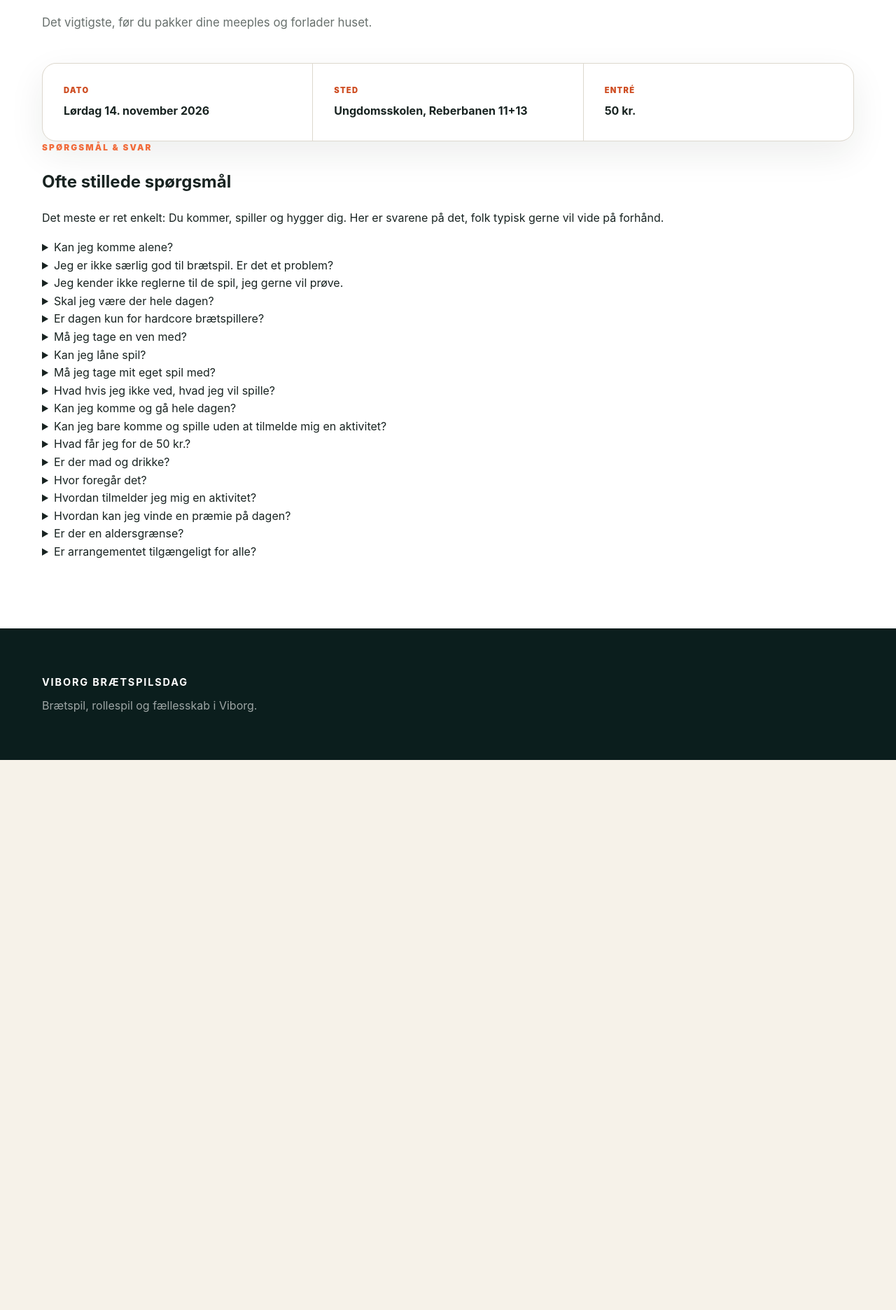
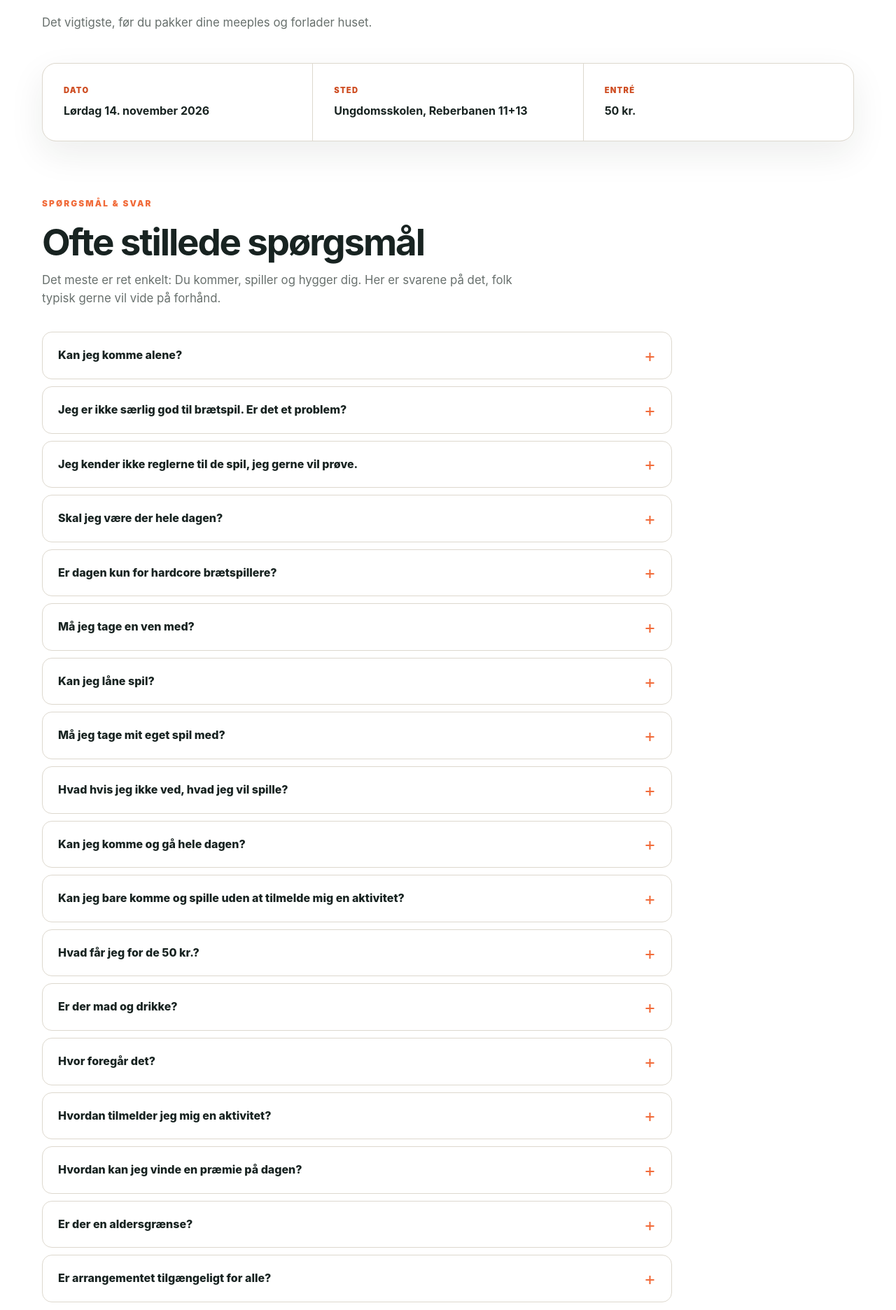
Before and after one commit to Andrejao/spilex, a Jekyll site: the page built from index.html, in a window 1280 px wide. Shown: the part 1466-3338 px from the top of the page at 70% size. Built offline with Jekyll 4.4.1, drawn with Linux system fonts in a browser that asks for light colours; before the commit the page ends 2552 px from its top, so only the background shows below that.

Commit message:
Update style.css

```diff
--- a/assets/css/style.css
+++ b/assets/css/style.css
@@ -859,7 +859,130 @@ a {
   color: rgba(255,255,255,0.7);
 }
 
+/* =========================================================
+   FAQ
+   ========================================================= */
 
+.faq {
+  margin-top: 80px;
+}
+
+.faq-heading {
+  max-width: 720px;
+
+  margin-bottom: 34px;
+}
+
+.faq-heading h2 {
+  margin: 0 0 12px;
+
+  font-size: clamp(2rem, 5vw, 3.3rem);
+
+  line-height: 1.05;
+
+  letter-spacing: -0.04em;
+}
+
+.faq-heading p:not(.eyebrow) {
+  margin: 0;
+
+  color: var(--muted);
+
+  font-size: 1.05rem;
+}
+
+.faq-list {
+  display: grid;
+
+  gap: 10px;
+
+  max-width: 900px;
+}
+
+.faq-item {
+  overflow: hidden;
+
+  background: var(--surface);
+
+  border: 1px solid var(--line);
+  border-radius: 14px;
+
+  transition:
+    border-color 0.2s ease,
+    box-shadow 0.2s ease;
+}
+
+.faq-item:hover {
+  border-color: #c8c1b5;
+}
+
+.faq-item[open] {
+  border-color: rgba(241, 107, 58, 0.45);
+
+  box-shadow:
+    0 12px 35px rgba(22, 35, 31, 0.06);
+}
+
+.faq-item summary {
+  position: relative;
+
+  padding: 20px 56px 20px 22px;
+
+  cursor: pointer;
+
+  list-style: none;
+
+  color: var(--text);
+
+  font-size: 1rem;
+  font-weight: 800;
+
+  user-select: none;
+}
+
+.faq-item summary::-webkit-details-marker {
+  display: none;
+}
+
+.faq-item summary::after {
+  content: "+";
+
+  position: absolute;
+
+  right: 22px;
+  top: 50%;
+
+  transform: translateY(-50%);
+
+  color: var(--accent);
+
+  font-size: 1.6rem;
+  font-weight: 400;
+
+  line-height: 1;
+}
+
+.faq-item[open] summary::after {
+  content: "−";
+}
+
+.faq-item > p {
+  max-width: 760px;
+
+  margin: 0;
+
+  padding:
+    0
+    56px
+    20px
+    22px;
+
+  color: var(--muted);
+}
+
+.faq-item > p + p {
+  padding-top: 0;
+}
 /* =========================================================
    FOOTER
    ========================================================= */
```
